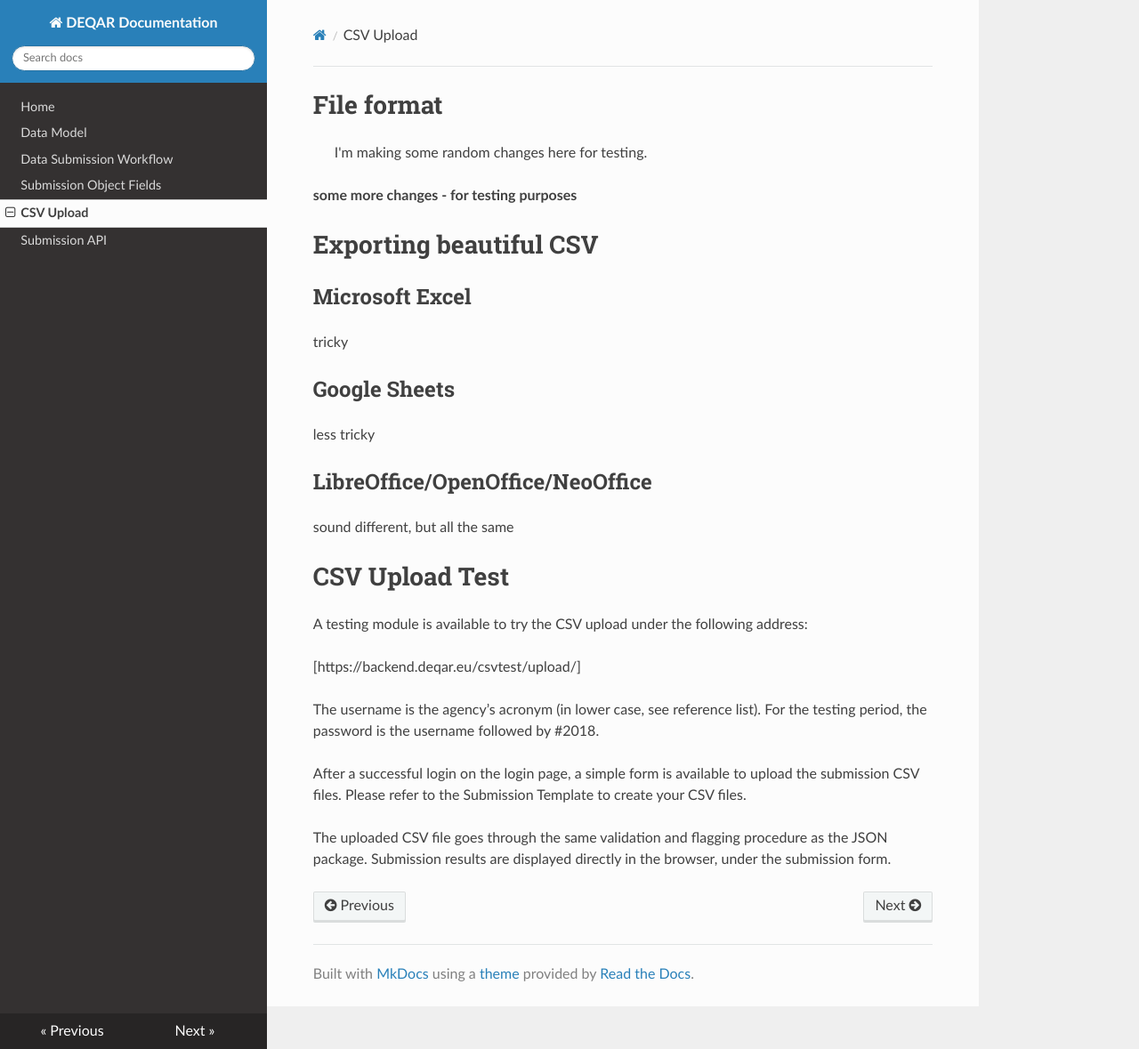
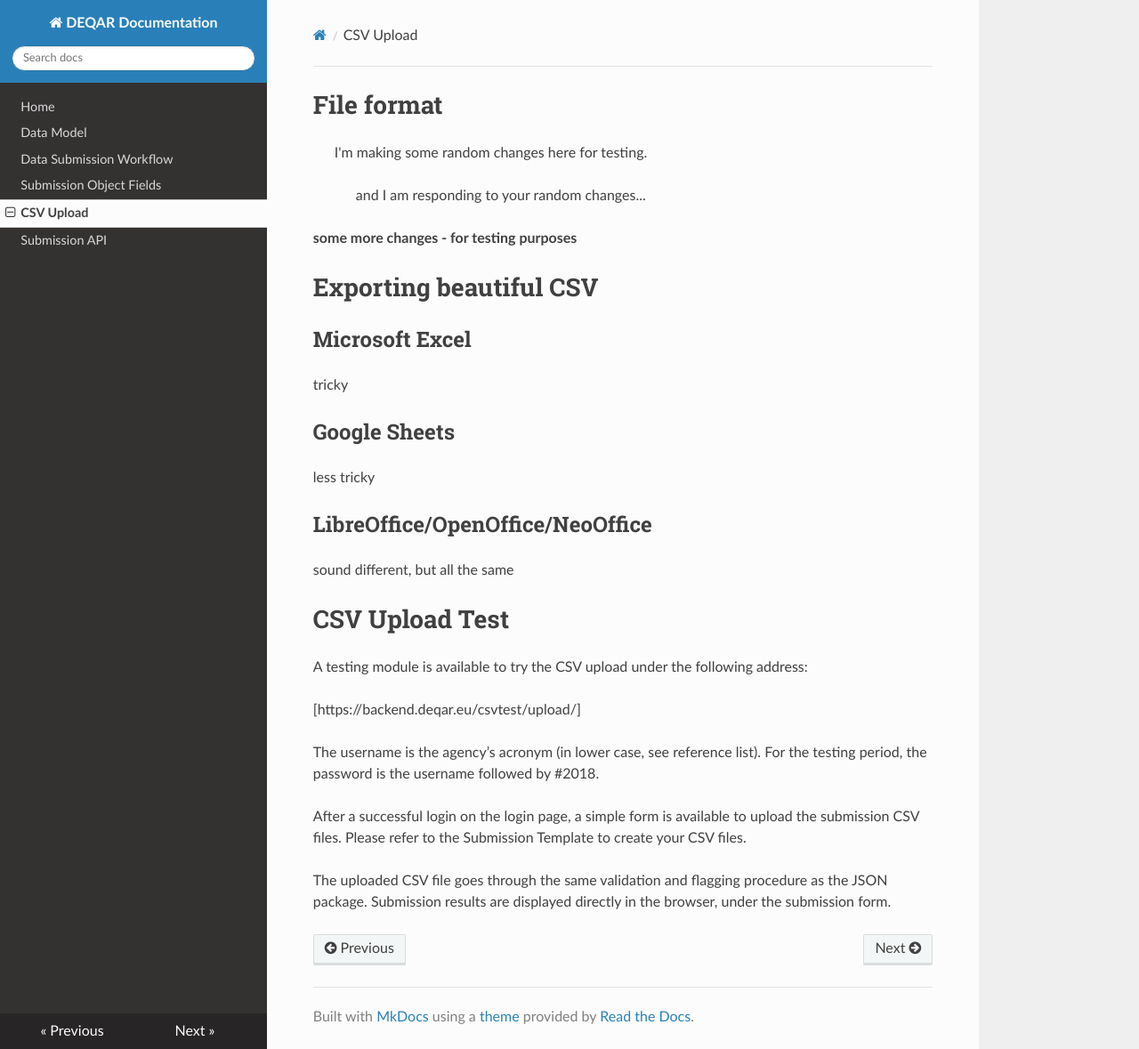
Before and after one commit to EQAR/deqar-docs, an MkDocs documentation site: the page built from docs/csv_upload.md, in a window 1280 px wide and 1179 px high. Shown: the whole window at 89% size. Built offline with MkDocs 1.6.1, drawn with Linux system fonts in a browser that asks for light colours; nearby versions of some CDN libraries; old or Windows-style settings are respelled for this version of MkDocs.

Commit message:
Update csv_upload.md

```diff
--- a/docs/csv_upload.md
+++ b/docs/csv_upload.md
@@ -2,6 +2,7 @@ File format
 ===========
 
 > I'm making some random changes here for testing.
+>> and I am responding to your random changes...
 
 **some more changes - for testing purposes**
 
```
